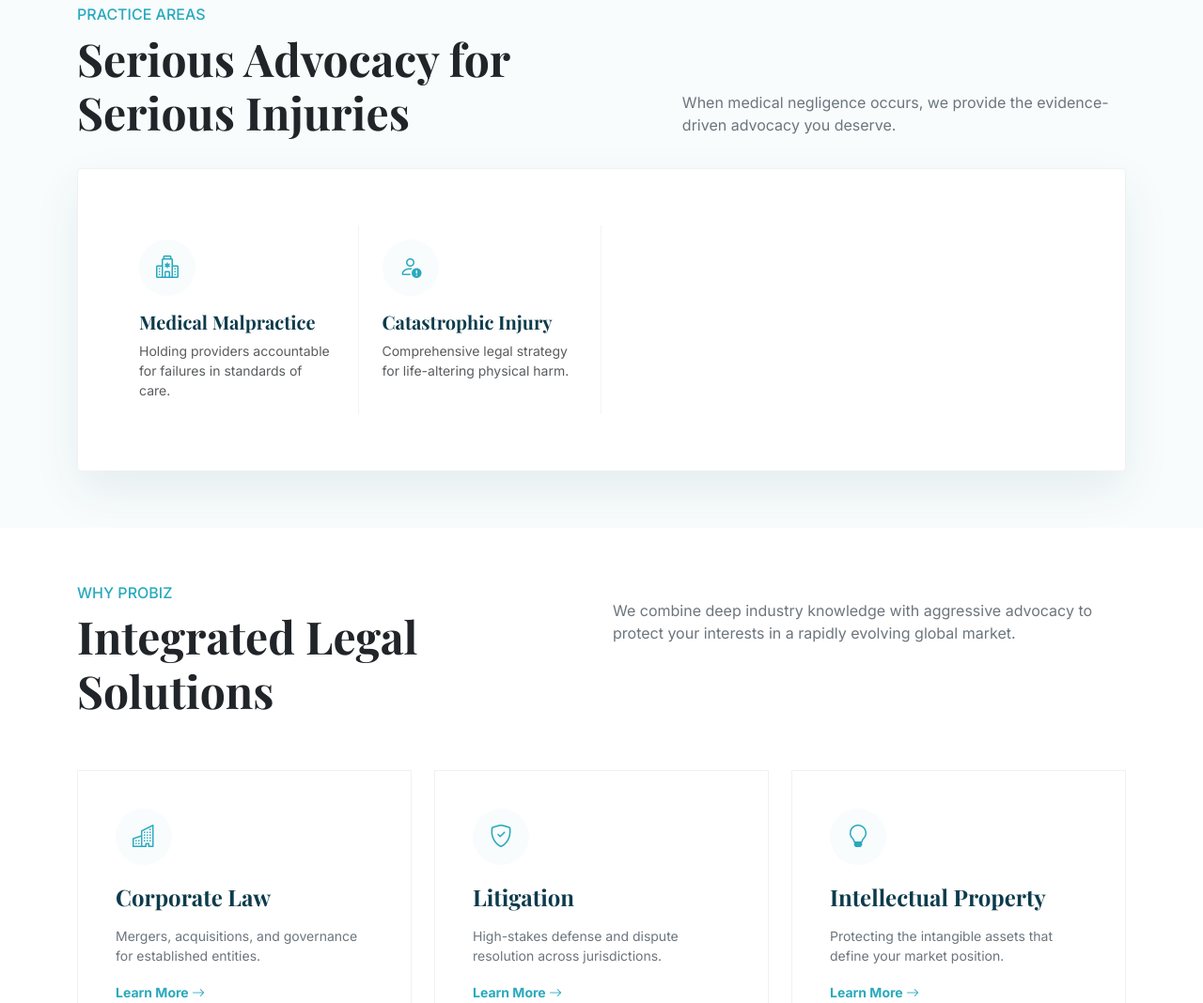
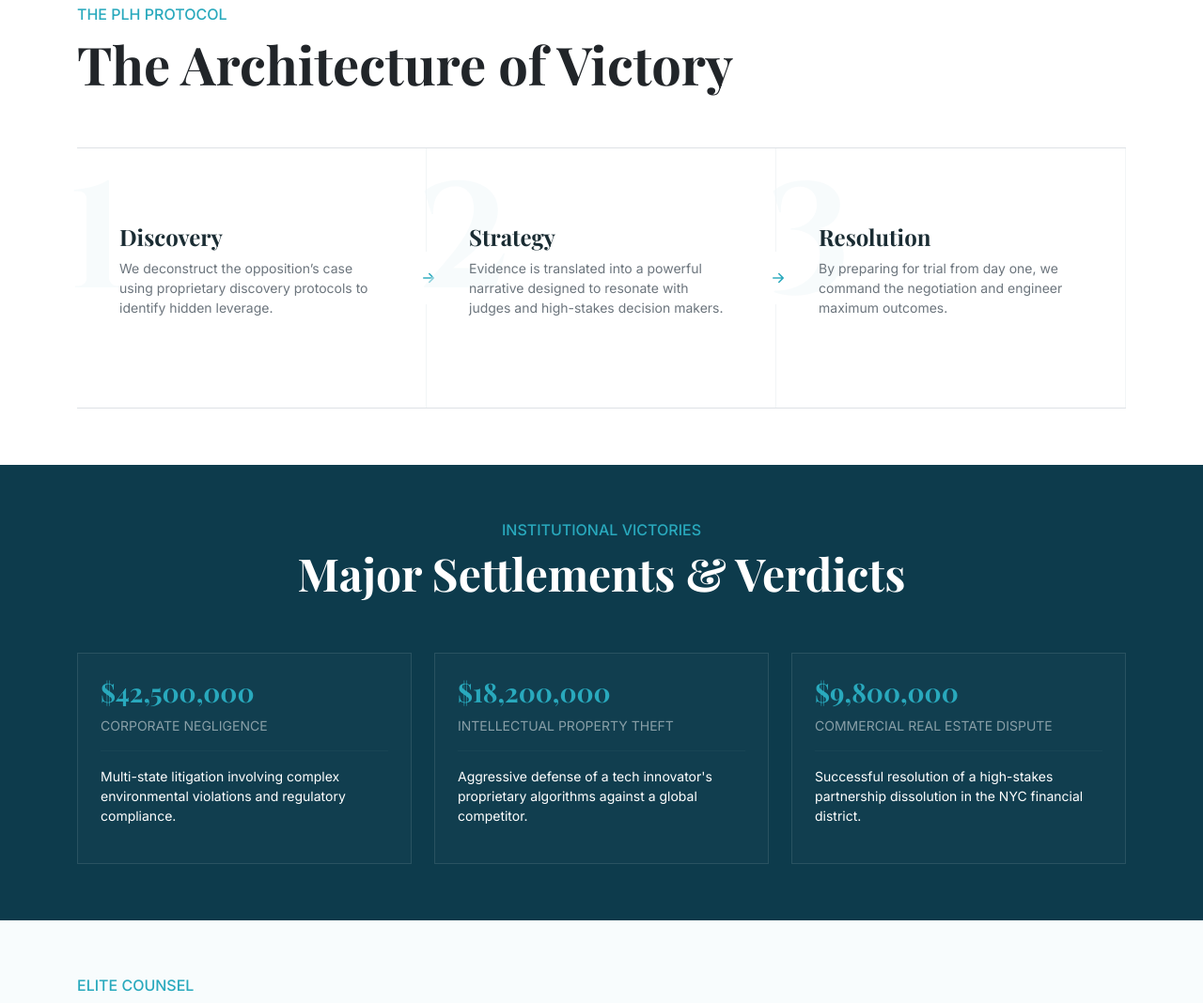
Before and after one commit to TuralIT/PLH-Layihe, a plain HTML site: page index.html in a window 1280 px wide. Shown: the part 1620-2688 px from the top of the page at 94% size. Drawn offline with nearby package versions, Linux system fonts and the light colour scheme.

Commit message:
Changes2

```diff
--- a/css/style.css
+++ b/css/style.css
@@ -158,34 +158,7 @@ h1, h2, h3, h4, h5 { font-family: var(--font-heading); font-weight: 700; color:
 }
 .border-white-10 { border-color: rgba(255,255,255,0.1) !important; }
 
-/* --- 5. NEW WHITE SECTIONS (The Fix) --- */
 .section-padding { padding: 100px 0; }
-
-.card-service {
-    background: white;
-    padding: 40px;
-    border: 1px solid #eef2f3;
-    transition: 0.3s;
-    height: 100%;
-    border-bottom: 3px solid transparent;
-}
-.card-service:hover {
-    transform: translateY(-5px);
-    box-shadow: 0 10px 30px rgba(0,0,0,0.05);
-    border-bottom-color: var(--plh-accent);
-}
-.icon-circle {
-    width: 60px;
-    height: 60px;
-    background-color: var(--plh-light-bg);
-    border-radius: 50%;
-    display: flex;
-    align-items: center;
-    justify-content: center;
-    color: var(--plh-accent);
-    font-size: 1.5rem;
-    margin-bottom: 20px;
-}
 
 /* --- 6. FOOTER (Dark Foundation) --- */
 .plh-footer {
@@ -359,41 +332,6 @@ h1, h2, h3, h4, h5 { font-family: var(--font-heading); font-weight: 700; color:
     padding: 60px 0; /* Reduced from 80px for tighter vertical grouping */
 }
 
-.section-intro-block {
-    margin-bottom: 20px;   /* Tightens space between heading and box */
-    padding-bottom: 40px;  /* Safety padding to push the text ABOVE the overlap */
-    position: relative;
-    z-index: 10;           /* Ensures text stays on the top layer */
-}
-
-.practice-grid-container {
-    background: #ffffff;
-    border: 1px solid #eef2f3;
-    padding: 50px 30px;
-    margin-top: -30px;     /* Reduced from -60px to prevent overlapping the text */
-    position: relative;
-    z-index: 5;            /* Sits behind the intro text layer */
-    box-shadow: 0 20px 50px rgba(13, 59, 76, 0.08);
-    border-radius: 4px;    /* Subtle rounding for a modern feel */
-}
-
-/* Vertical Divider Fix */
-.card-practice {
-    border-right: 1px solid #f0f4f5;
-    padding: 15px 25px !important;
-}
-
-@media (max-width: 991px) {
-    .card-practice {
-        border-right: none;
-        border-bottom: 1px solid #f0f4f5;
-        padding: 30px 0 !important;
-    }
-    .practice-grid-container {
-        margin-top: 0; /* Removes overlap on mobile for better readability */
-    }
-}
-
 /* --- FIXED MEGA MENU (FORCE DARK) --- */
 .megamenu {
     background-color: #0d3b4c !important; /* Forces the PLH Deep Teal background */
@@ -541,3 +479,55 @@ h1, h2, h3, h4, h5 { font-family: var(--font-heading); font-weight: 700; color:
     0% { transform: translateX(-100%); }
     100% { transform: translateX(0); }
 }
+
+/* --- KINETIC FLOW CONNECTORS --- */
+.methodology-pillar {
+    position: relative; /* Anchor for the arrows */
+    border-right: 1px solid rgba(13, 59, 76, 0.05);
+    padding: 80px 45px;
+    transition: all 0.6s cubic-bezier(0.165, 0.84, 0.44, 1);
+}
+
+/* The Connecting Arrow (Desktop Only) */
+@media (min-width: 992px) {
+    .methodology-pillar:not(:last-child)::after {
+        content: '\F135'; /* Bootstrap Icon: arrow-right */
+        font-family: "bootstrap-icons";
+        position: absolute;
+        right: -15px;
+        top: 50%;
+        transform: translateY(-50%);
+        z-index: 20;
+        font-size: 1.5rem;
+        color: var(--plh-accent);
+        background: white; /* Blocks the border line behind it */
+        padding: 10px 0;
+        transition: all 0.4s ease;
+    }
+
+    /* Kinetic Animation on Hover */
+    .methodology-pillar:hover:not(:last-child)::after {
+        right: -25px; /* Arrow "pushes" forward */
+        text-shadow: 0 0 15px var(--plh-accent-glow);
+    }
+}
+
+/* Refining the 1-2-3 Background Numbers */
+.pillar-number {
+    font-family: var(--font-brand); /* Cinzel */
+    font-size: 10rem; /* Even bigger for more impact */
+    font-weight: 900;
+    color: #f0f7f9; /* Subtle contrast */
+    position: absolute;
+    top: -20px;
+    left: -10px;
+    z-index: -1;
+    opacity: 0.5;
+    transition: 0.6s ease;
+}
+
+.methodology-pillar:hover .pillar-number {
+    color: var(--plh-accent);
+    opacity: 0.1;
+    transform: scale(1.1) rotate(-5deg); /* Professional "kick" */
+}
--- a/index.html
+++ b/index.html
@@ -217,71 +217,41 @@
             </div>
         </section>
 
-        <section id="expertise" class="section-padding bg-light-section">
+        <section class="methodology-section section-padding bg-white overflow-hidden">
             <div class="container">
-                <div class="row section-intro-block" data-aos="fade-up">
-                    <div class="col-lg-12">
-                        <h6 class="text-accent text-uppercase letter-spacing-2 mb-2">Practice Areas</h6>
-                        <div class="d-flex flex-column flex-lg-row align-items-lg-end gap-lg-5">
-                            <h2 class="display-5 text-dark mb-0">Serious Advocacy for Serious Injuries</h2>
-                            <p class="text-secondary mb-1 border-start-lg ps-lg-4 max-width-400">
-                                When medical negligence occurs, we provide the evidence-driven advocacy you deserve.
-                            </p>
-                        </div>
+                <div class="row mb-5" data-aos="fade-up">
+                    <div class="col-lg-8">
+                        <h6 class="text-accent text-uppercase letter-spacing-2">The PLH Protocol</h6>
+                        <h2 class="display-4 text-dark">The Architecture of Victory</h2>
                     </div>
                 </div>
 
-                <div class="practice-grid-container" data-aos="fade-up" data-aos-delay="200">
-                    <div class="row g-0"> <div class="col-md-6 col-lg-3 card-practice">
-                            <div class="icon-circle mb-3"><i class="bi bi-hospital"></i></div>
-                            <h5 class="fw-bold">Medical Malpractice</h5>
-                            <p class="text-muted small mb-0">Holding providers accountable for failures in standards of care.</p>
-                        </div>
-                        <div class="col-md-6 col-lg-3 card-practice">
-                            <div class="icon-circle mb-3"><i class="bi bi-person-exclamation"></i></div>
-                            <h5 class="fw-bold">Catastrophic Injury</h5>
-                            <p class="text-muted small mb-0">Comprehensive legal strategy for life-altering physical harm.</p>
-                        </div>
-                        </div>
-                </div>
-            </div>
-        </section>
-
-        <section class="section-padding bg-white">
-            <div class="container">
-                <div class="row mb-5">
-                    <div class="col-lg-6">
-                        <h6 class="text-accent text-uppercase letter-spacing-2">Why Probiz</h6>
-                        <h2 class="display-5 text-dark">Integrated Legal Solutions</h2>
-                    </div>
-                    <div class="col-lg-6">
-                        <p class="text-secondary mt-3">We combine deep industry knowledge with aggressive advocacy to protect your interests in a rapidly evolving global market.</p>
-                    </div>
-                </div>
-
-                <div class="row g-4">
-                    <div class="col-md-4">
-                        <div class="card-service">
-                            <div class="icon-circle"><i class="bi bi-buildings"></i></div>
-                            <h4>Corporate Law</h4>
-                            <p class="text-secondary small mt-3">Mergers, acquisitions, and governance for established entities.</p>
-                            <a href="#" class="text-accent text-decoration-none fw-bold small">Learn More <i class="bi bi-arrow-right"></i></a>
+                <div class="row g-0 border-top border-bottom">
+                    <div class="col-lg-4 methodology-pillar" data-aos="fade-up" data-aos-delay="100">
+                        <div class="pillar-inner">
+                            <div class="pillar-number">1</div>
+                            <div class="pillar-content">
+                                <h3 class="h4 fw-bold">Discovery</h3>
+                                <p class="text-secondary small">We deconstruct the opposition’s case using proprietary discovery protocols to identify hidden leverage.</p>
+                            </div>
                         </div>
                     </div>
-                    <div class="col-md-4">
-                        <div class="card-service">
-                            <div class="icon-circle"><i class="bi bi-shield-check"></i></div>
-                            <h4>Litigation</h4>
-                            <p class="text-secondary small mt-3">High-stakes defense and dispute resolution across jurisdictions.</p>
-                            <a href="#" class="text-accent text-decoration-none fw-bold small">Learn More <i class="bi bi-arrow-right"></i></a>
+                    <div class="col-lg-4 methodology-pillar" data-aos="fade-up" data-aos-delay="200">
+                        <div class="pillar-inner">
+                            <div class="pillar-number">2</div>
+                            <div class="pillar-content">
+                                <h3 class="h4 fw-bold">Strategy</h3>
+                                <p class="text-secondary small">Evidence is translated into a powerful narrative designed to resonate with judges and high-stakes decision makers.</p>
+                            </div>
                         </div>
                     </div>
-                    <div class="col-md-4">
-                        <div class="card-service">
-                            <div class="icon-circle"><i class="bi bi-lightbulb"></i></div>
-                            <h4>Intellectual Property</h4>
-                            <p class="text-secondary small mt-3">Protecting the intangible assets that define your market position.</p>
-                            <a href="#" class="text-accent text-decoration-none fw-bold small">Learn More <i class="bi bi-arrow-right"></i></a>
+                    <div class="col-lg-4 methodology-pillar" data-aos="fade-up" data-aos-delay="300">
+                        <div class="pillar-inner">
+                            <div class="pillar-number">3</div>
+                            <div class="pillar-content">
+                                <h3 class="h4 fw-bold">Resolution</h3>
+                                <p class="text-secondary small">By preparing for trial from day one, we command the negotiation and engineer maximum outcomes.</p>
+                            </div>
                         </div>
                     </div>
                 </div>
@@ -292,7 +262,7 @@
             <div class="container">
                 <div class="row mb-5 text-center">
                     <div class="col-12" data-aos="fade-up">
-                        <h6 class="text-accent text-uppercase letter-spacing-2">Proven Results</h6>
+                        <h6 class="text-accent text-uppercase letter-spacing-2">Institutional Victories</h6>
                         <h2 class="display-5 text-white">Major Settlements & Verdicts</h2>
                     </div>
                 </div>
@@ -329,7 +299,7 @@
             <div class="container">
                 <div class="row align-items-end mb-5">
                     <div class="col-lg-7" data-aos="fade-right">
-                        <h6 class="text-accent text-uppercase letter-spacing-2">The Partners</h6>
+                        <h6 class="text-accent text-uppercase letter-spacing-2">Elite Counsel</h6>
                         <h2 class="display-5">Unmatched Legal Intellect</h2>
                     </div>
                     <div class="col-lg-5 text-lg-end" data-aos="fade-left">
@@ -415,7 +385,7 @@
             <div class="container">
                 <div class="row mb-5 justify-content-center text-center">
                     <div class="col-lg-8" data-aos="fade-up">
-                        <h6 class="text-accent text-uppercase letter-spacing-2">Client Intelligence</h6>
+                        <h6 class="text-accent text-uppercase letter-spacing-2">Strategic Briefing</h6>
                         <h2 class="display-5 text-dark">Strategic FAQ</h2>
                     </div>
                 </div>
```
